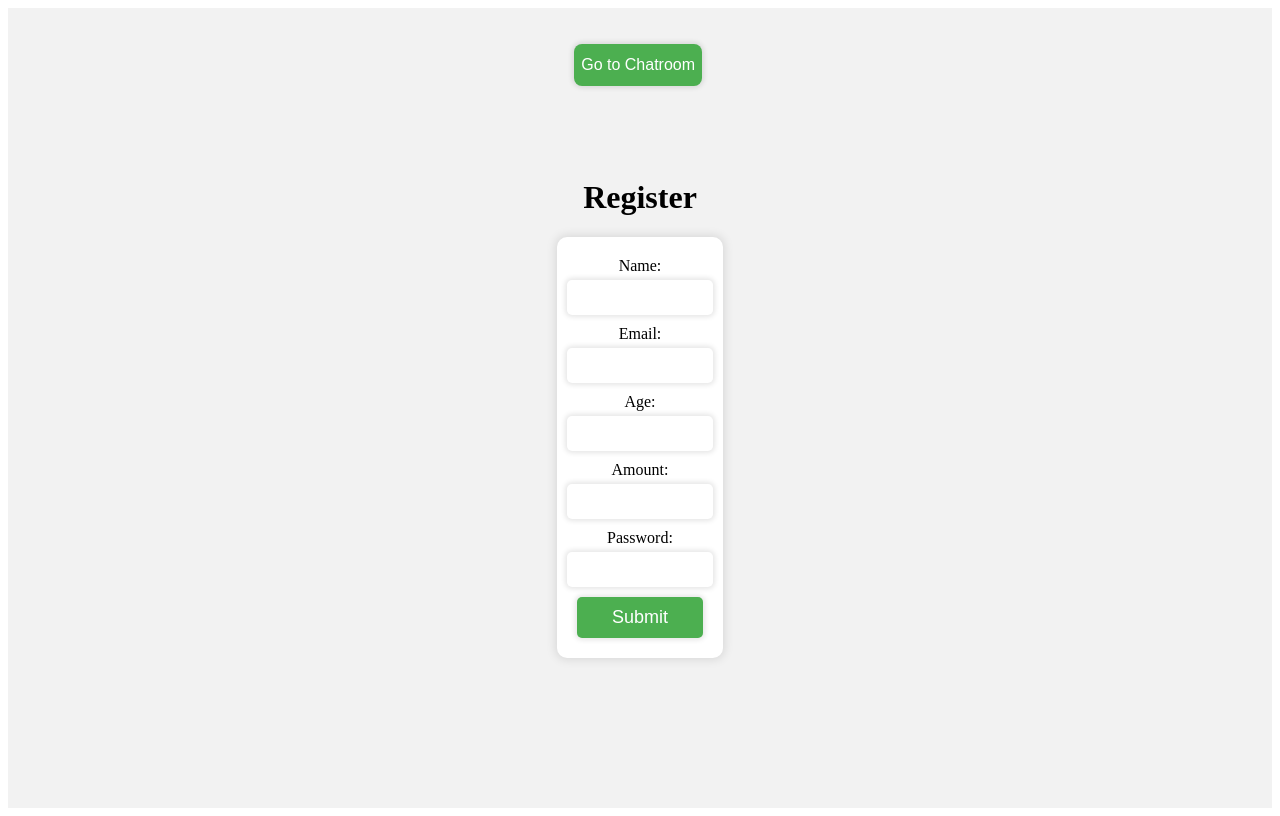
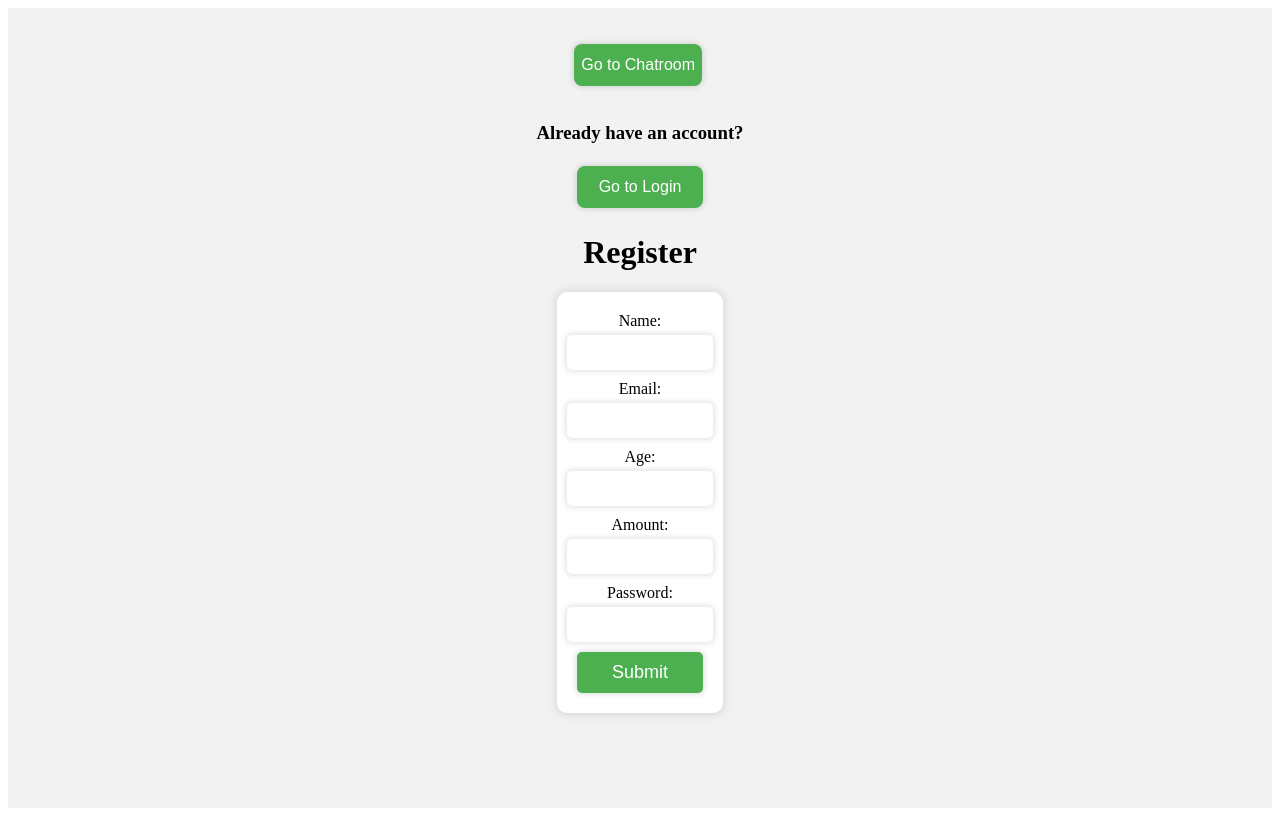
Before and after one commit to Pavel-OOP/chat, a Flask app: template api/templates/form.html in a window 1280 px wide. Run offline with Flask 2, Linux system fonts and the light colour scheme; the template is opened without the code that fills it, so the values that code supplies are empty; some libraries are stand-ins or nearby versions.

Commit message:
added redirect buttons

```diff
--- a/api/static/form.css
+++ b/api/static/form.css
@@ -65,3 +65,21 @@ button:hover {
   cursor: pointer; /* Change cursor on hover */
   border-radius: 8px; /* Add rounded corners to button */
   }
+
+.redirect-btn2 {
+  position: flex;
+  top: 15%;
+  left:44.7%;
+  width:10%;
+  background-color: #4CAF50; /* Green background color */
+  border: none; /* Remove button border */
+  color: white; /* Text color */
+  padding: 12px 2px; /* Padding for button text */
+  text-align: center; /* Center button text */
+  text-decoration: none; /* Remove underline on button */
+  display: inline-block; /* Display as inline block element */
+  font-size: 16px; /* Font size for button text */
+  margin: 4px 2px; /* Add margin to button */
+  cursor: pointer; /* Change cursor on hover */
+  border-radius: 8px; /* Add rounded corners to button */
+  }
--- a/api/templates/form.html
+++ b/api/templates/form.html
@@ -9,6 +9,8 @@
 <body>
 	<div class="container">
 		<button class="redirect-btn" onclick="location.href='/'">Go to Chatroom</button>
+		<h3>Already have an account?</h3>
+		<button class="redirect-btn2" onclick="location.href='/login'">Go to Login</button>
 		<h1>Register</h1>
 		<form>
 			<label for="name">Name:</label>
```
